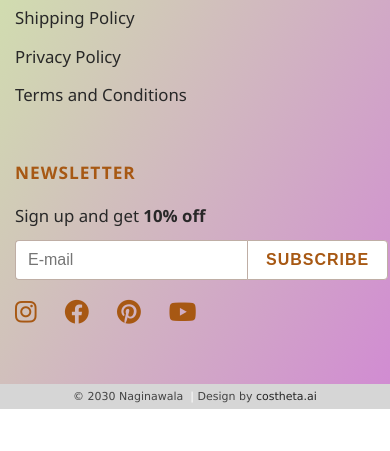
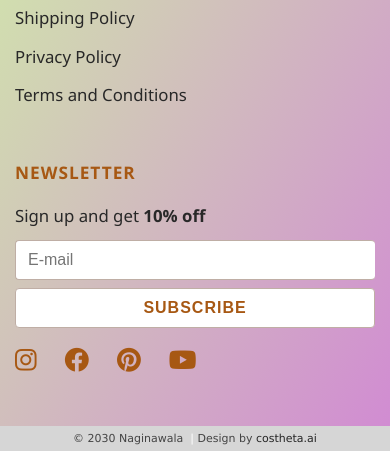
Before and after one commit to Vijaysaini123/Naginawala, a Flask app: page /index.html in a window 390 px wide. Shown: the part 4425-4876 px from the top of the page. Before the commit the page ends 4834 px from the top, so only its background shows below. Run offline with Flask 3, Linux system fonts and the light colour scheme.

Commit message:
18commit

```diff
--- a/static/css/style.css
+++ b/static/css/style.css
@@ -1094,7 +1094,25 @@ Make tables scrollable on small screens */
 
 
 
+
 @media (max-width: 700px) {
+  .naginawala-footer-newsletter-form {
+    margin-right: 0;
+    margin-left: 0;
+    width: 100%;
+    flex-direction: column; /* Optional: stack input and button vertically on very small screens */
+    gap: 8px;               /* Optional: adds space between input and button if stacked */
+  }
+  .naginawala-footer-newsletter-form input[type="email"],
+  .naginawala-footer-newsletter-form button {
+    border-radius: 4px;     /* Makes corners look nice if stacked */
+    width: 100%;
+    box-sizing: border-box;
+    margin-right: 0;        /* Remove button margin */
+  }
+}
+
+/* @media (max-width: 700px) {
   .naginawala-footer-newsletter-form {
     margin-right: 0;
     width: 100%;
@@ -1102,4 +1120,4 @@ Make tables scrollable on small screens */
   .naginawala-footer-newsletter-form button {
     margin-right: 0;
   }
-}
+} */
```
